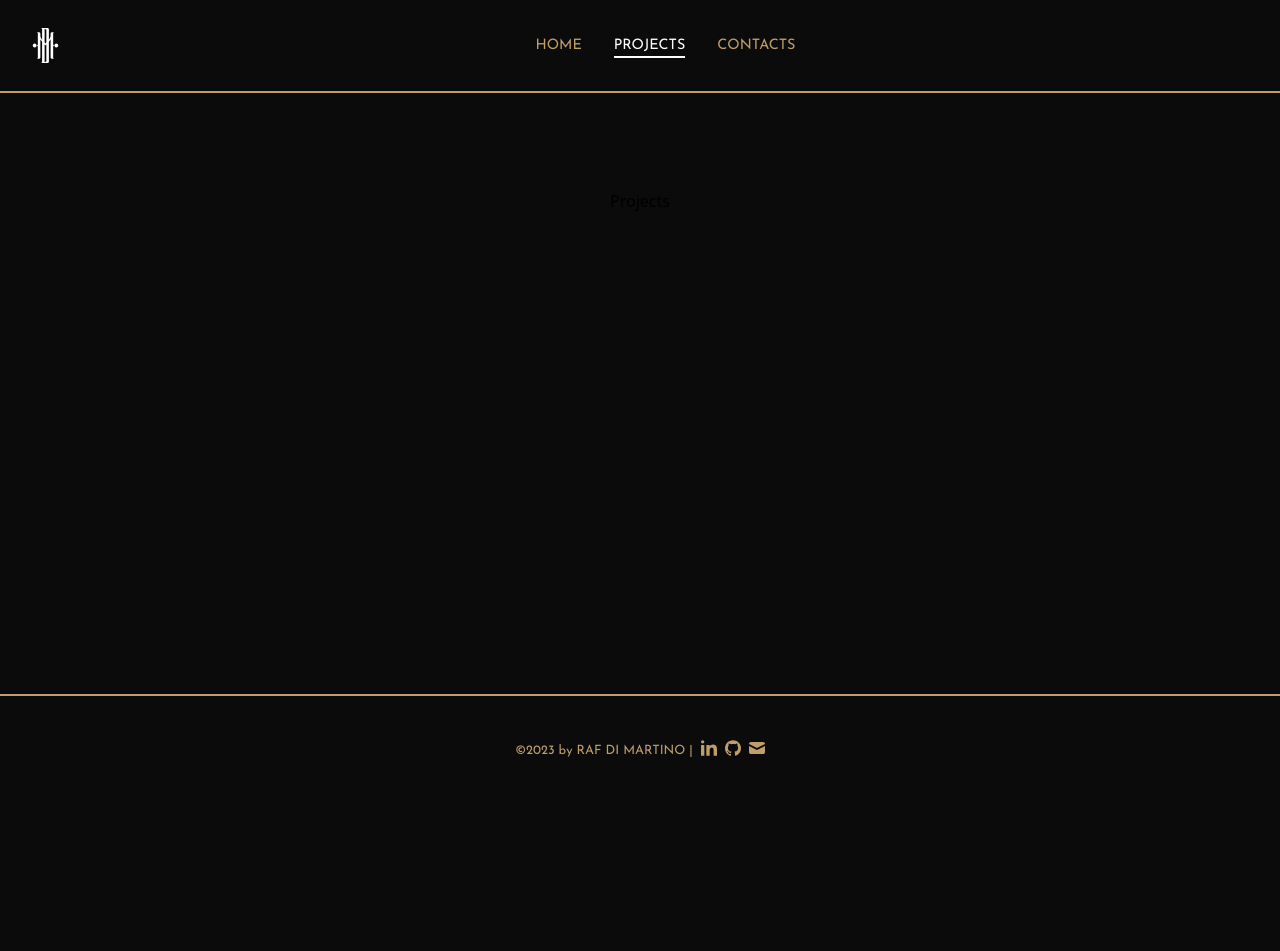
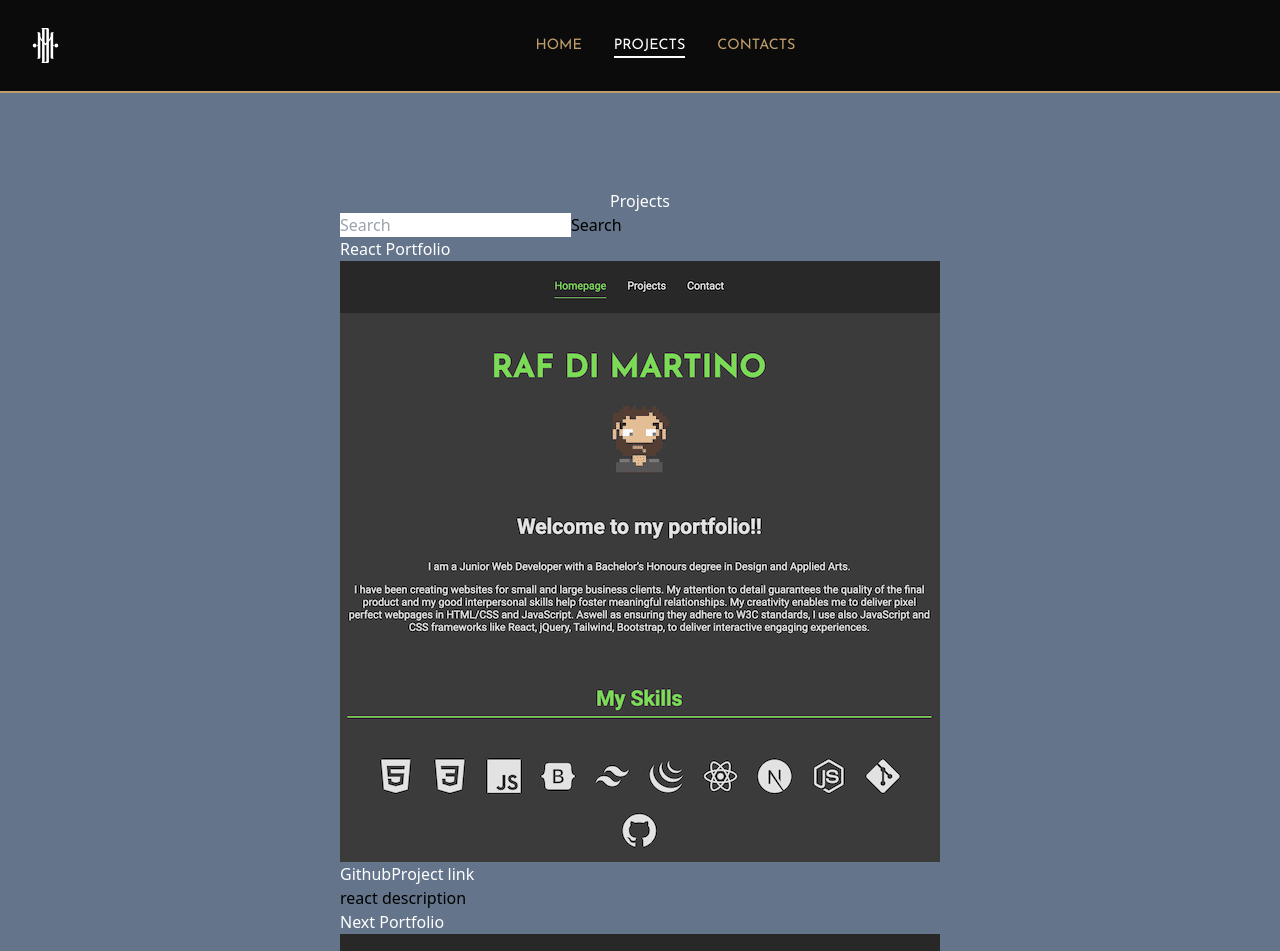
Before and after one commit to RafDiMartino/portfolio-2023, a Next.js app: page /projects in a window 1280 px wide. Shown: the top 951 px of the page. Before the commit the page ends 800 px from the top, so only its background shows below. Built offline with nearby package versions, Linux system fonts and the light colour scheme; a web font is replaced by a local one.

Commit message:
testing the search and project component

```diff
--- /dev/null
+++ b/app/components/project/Project.tsx
@@ -0,0 +1,24 @@
+import React from 'react'
+import Search from '../search/Search';
+
+interface projectData {
+    src: string;
+    alt: string;
+    title: string;
+    repoLink: string;
+    projectLink: string;
+    description: string;
+}
+export const Project = ({ src, alt, title, repoLink, projectLink, description }: projectData) => {
+
+    return (
+        <>
+            {/* <Search /> */}
+            <h1 className="text-white">{title}</h1>
+            <img src={src} alt={alt} />
+            <a className="text-white" href={repoLink}>Github</a>
+            <a className="text-white" href={projectLink}>Project link</a>
+            <p>{description}</p>
+        </>
+    )
+}
--- /dev/null
+++ b/app/components/search/Search.tsx
@@ -0,0 +1,64 @@
+"use client"
+import React, { useState, ChangeEvent, FormEvent } from 'react';
+import data from "../../data/projects.json"
+import { Project } from '../project/Project';
+
+interface Item {
+  src: string;
+  alt: string;
+  title: string;
+  repoLink: string;
+  projectLink: string;
+  description: string;
+  tags: string[];
+}
+
+const SearchComponent: React.FC = () => {
+  const [searchQuery, setSearchQuery] = useState('');
+  const [searchResults, setSearchResults] = useState<Item[]>(data);
+
+  const handleSearchChange = (e: ChangeEvent<HTMLInputElement>) => {
+    setSearchQuery(e.target.value);
+  };
+
+  const handleSearchSubmit = (e: FormEvent<HTMLFormElement>) => {
+    e.preventDefault();
+    search(searchQuery.toLowerCase());
+  };
+
+  const search = (query: string) => {
+    const results = data.filter((item: Item) =>
+      item.tags.some((tag) => tag.toLowerCase().includes(query))
+    );
+    setSearchResults(results);
+  };
+
+  return (
+    <section>
+      <form onSubmit={handleSearchSubmit}>
+        <input
+          type="text"
+          placeholder="Search"
+          value={searchQuery}
+          onChange={handleSearchChange}
+        />
+        <button type="submit">Search</button>
+      </form>
+      {searchResults.length > 0 ? (
+        <div className=''>
+          {searchResults.map((project, i) => (
+            <Project key={i} src={project.src} alt={project.alt} title={project.title} repoLink={project.repoLink} projectLink={project.repoLink} description={project.description}/>
+          ))}
+        </div>
+        // <div>
+        //   { searchResults.map( project =>  <Project src={project.src} alt={project.alt} title={project.title} repoLink={project.repoLink} projectLink={project.repoLink} description={project.description}/> )}
+        // </div>
+
+      ) : (
+        <p>No results found.</p>
+      )}
+    </section>
+  );
+};
+
+export default SearchComponent;
--- /dev/null
+++ b/app/data/projects.json
@@ -0,0 +1,20 @@
+[
+    {
+        "alt": "React portfolio screenshot",
+        "src": "./assets/projects-screenshot/edx-challenge-13.png",
+        "title": "React Portfolio",
+        "repoLink": "https://github.com/RafDiMartino/module-13-challenge-react-portfolio",
+        "projectLink": "https://rafdimartino.github.io/module-13-challenge-react-portfolio/",
+        "description": "react description",
+        "tags": ["react", "js"]
+    },
+    {
+        "alt": "React portfolio screenshot",
+        "src": "./assets/projects-screenshot/edx-challenge-13.png",
+        "title": "Next Portfolio",
+        "repoLink": "https://github.com/RafDiMartino/module-13-challenge-react-portfolio",
+        "projectLink": "https://rafdimartino.github.io/module-13-challenge-react-portfolio/",
+        "description": "next description",
+        "tags": ["next"]
+    }
+]
--- a/app/projects/page.tsx
+++ b/app/projects/page.tsx
@@ -1,4 +1,7 @@
 import React from 'react'
+import { Project } from '../components/project/Project'
+import projectData from '../data/projects.json'
+import Search from '../components/search/Search'
 
 export const metadata = {
   title: 'Raf Di Martino | Projects',
@@ -7,8 +10,10 @@ export const metadata = {
 
 export default function Page() {
   return (
-    <main className="flex flex-col items-center justify-between p-24">
-      <div>Projects</div>
+    <main className="flex flex-col items-center justify-between p-24 bg-slate-500">
+      <h1 className="text-white">Projects</h1>
+      {/* { projectData.map( project =>  <Project src={project.src} alt={project.alt} title={project.title} repoLink={project.repoLink} projectLink={project.repoLink} description={project.description}/> )} */}
+      <Search />
     </main>
   )
 }
```
Also changed, not shown: public/assets/projects-screenshot/edx-challenge-13.png (added).
